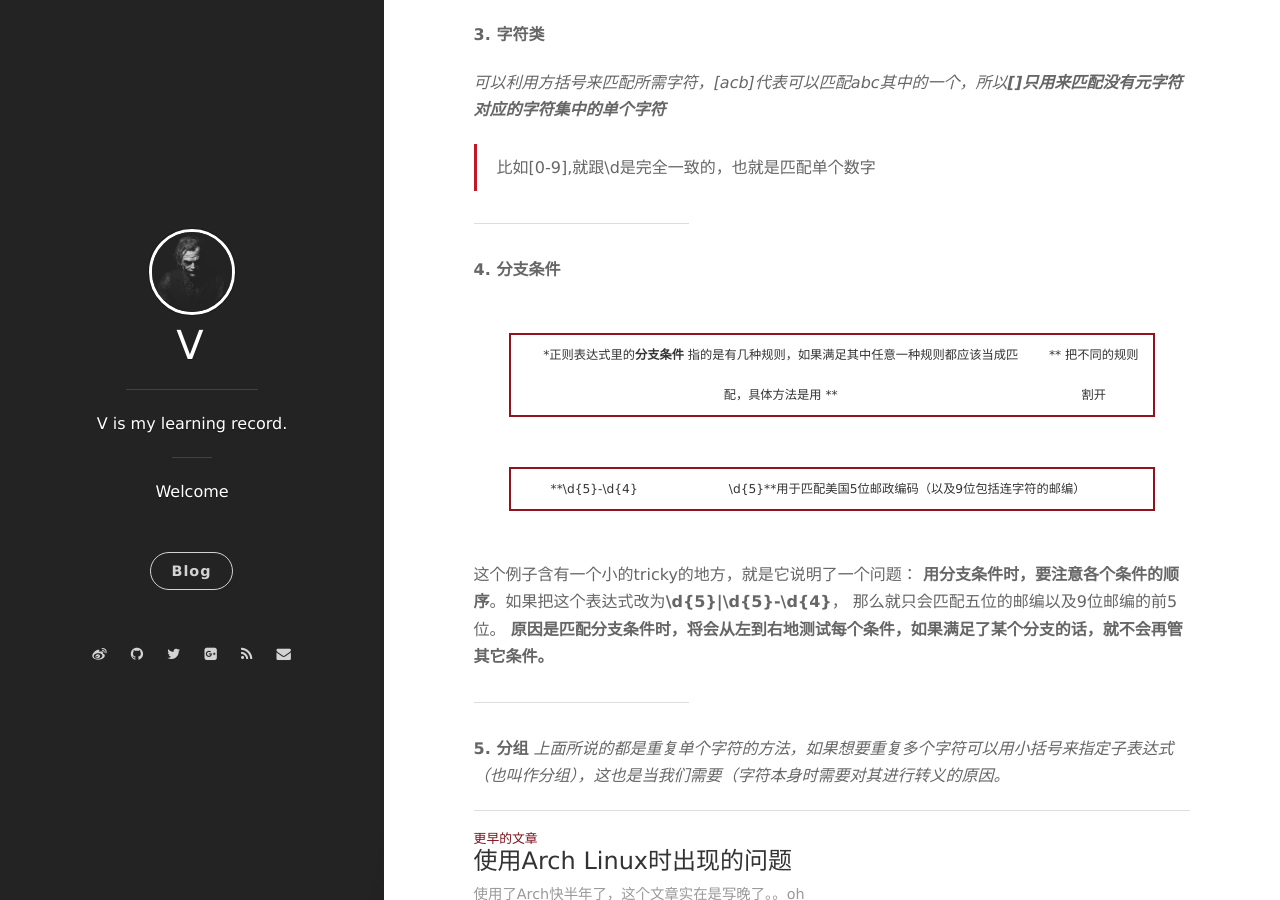
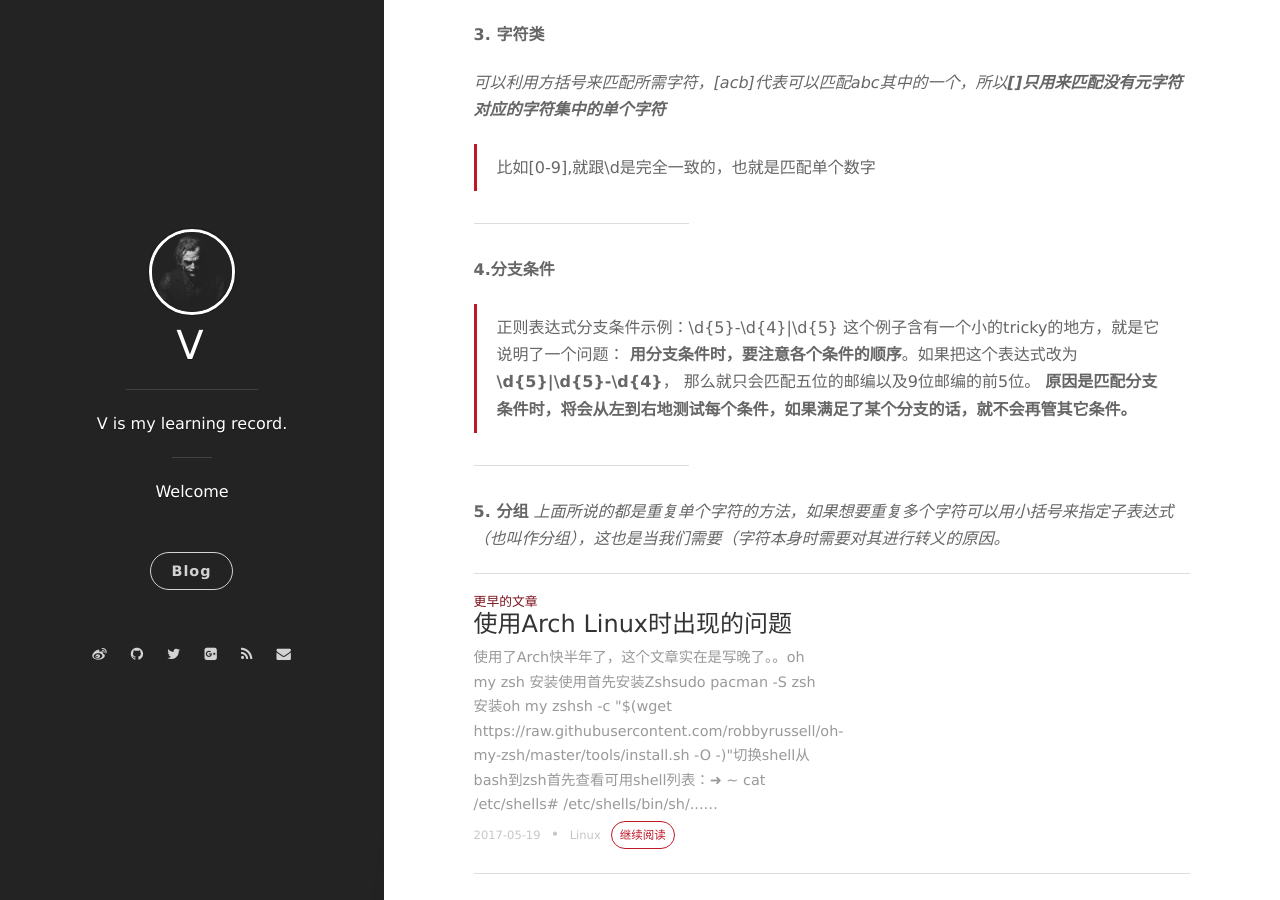
Before and after one commit to mrcwl/bryceyang.github.io, a Jekyll site: the page built from _posts/2017-05-20-正则表达式入门.markdown, in a window 1280 px wide and 900 px high, scrolled down 1143 px. Built offline with Jekyll 4.4.1, drawn with Linux system fonts in a browser that asks for light colours; nearby versions of some CDN libraries; comment, search, counter and statistics services are not loaded.

Commit message:
format fix

```diff
--- a/_posts/2017-05-20-正则表达式入门.markdown
+++ b/_posts/2017-05-20-正则表达式入门.markdown
@@ -59,16 +59,14 @@ tag: Linux
 
 
 
-**4. 分支条件**
+**4.分支条件**
 
-*正则表达式里的**分支条件** 指的是有几种规则，如果满足其中任意一种规则都应该当成匹配，具体方法是用 **|** 把不同的规则割开
 
-**\d{5}-\d{4}|\d{5}**用于匹配美国5位邮政编码（以及9位包括连字符的邮编）
-
-这个例子含有一个小的tricky的地方，就是它说明了一个问题：
-**用分支条件时，要注意各个条件的顺序**。如果把这个表达式改为**\d{5}|\d{5}-\d{4}**，
-那么就只会匹配五位的邮编以及9位邮编的前5位。
-**原因是匹配分支条件时，将会从左到右地测试每个条件，如果满足了某个分支的话，就不会再管其它条件。**
+> 正则表达式分支条件示例：\d{5}-\d{4}|\d{5}
+> 这个例子含有一个小的tricky的地方，就是它说明了一个问题：
+> **用分支条件时，要注意各个条件的顺序**。如果把这个表达式改为**\d{5}|\d{5}-\d{4}**，
+> 那么就只会匹配五位的邮编以及9位邮编的前5位。
+> **原因是匹配分支条件时，将会从左到右地测试每个条件，如果满足了某个分支的话，就不会再管其它条件。**
 
 
 * * * * *
```
